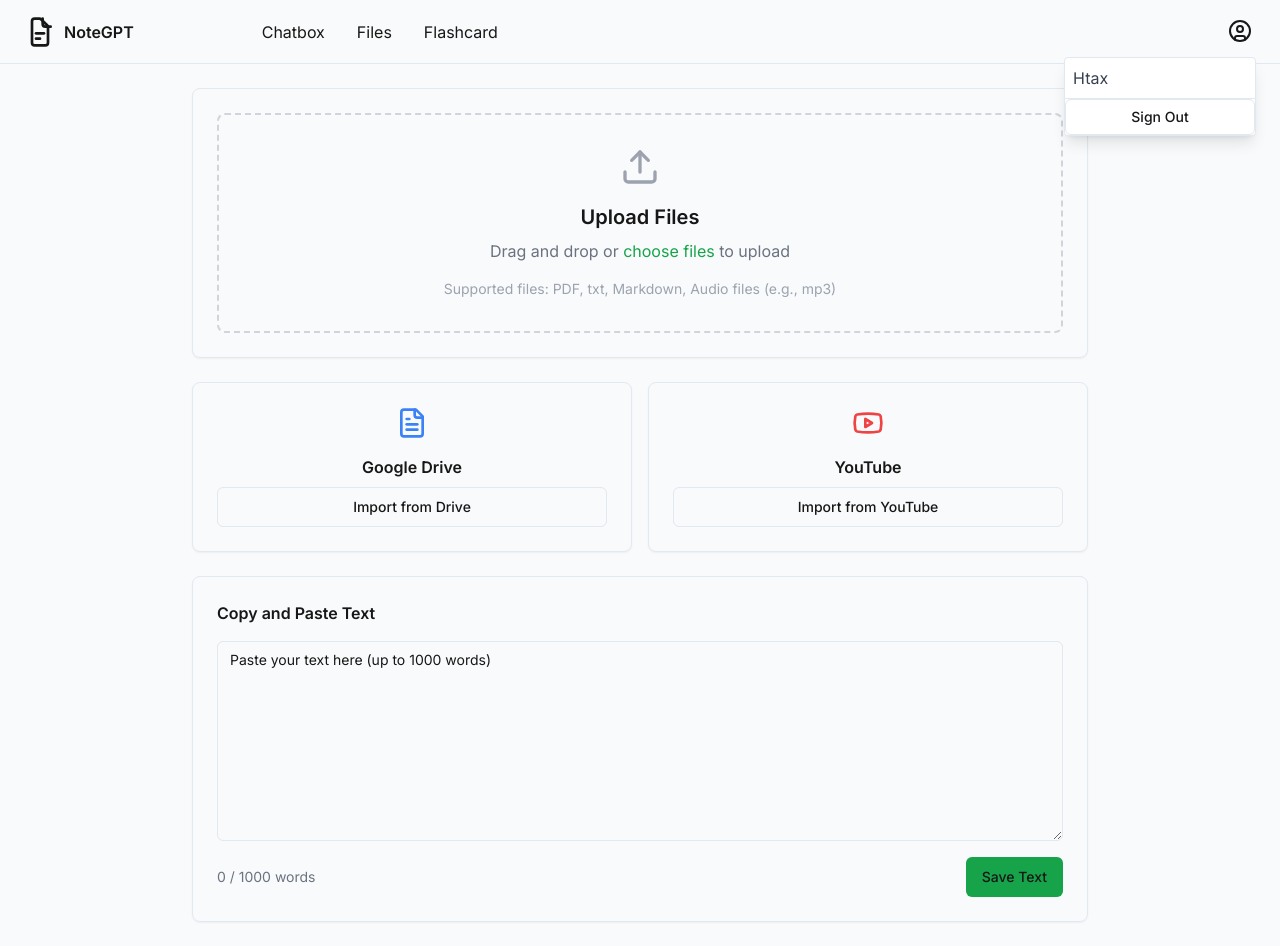
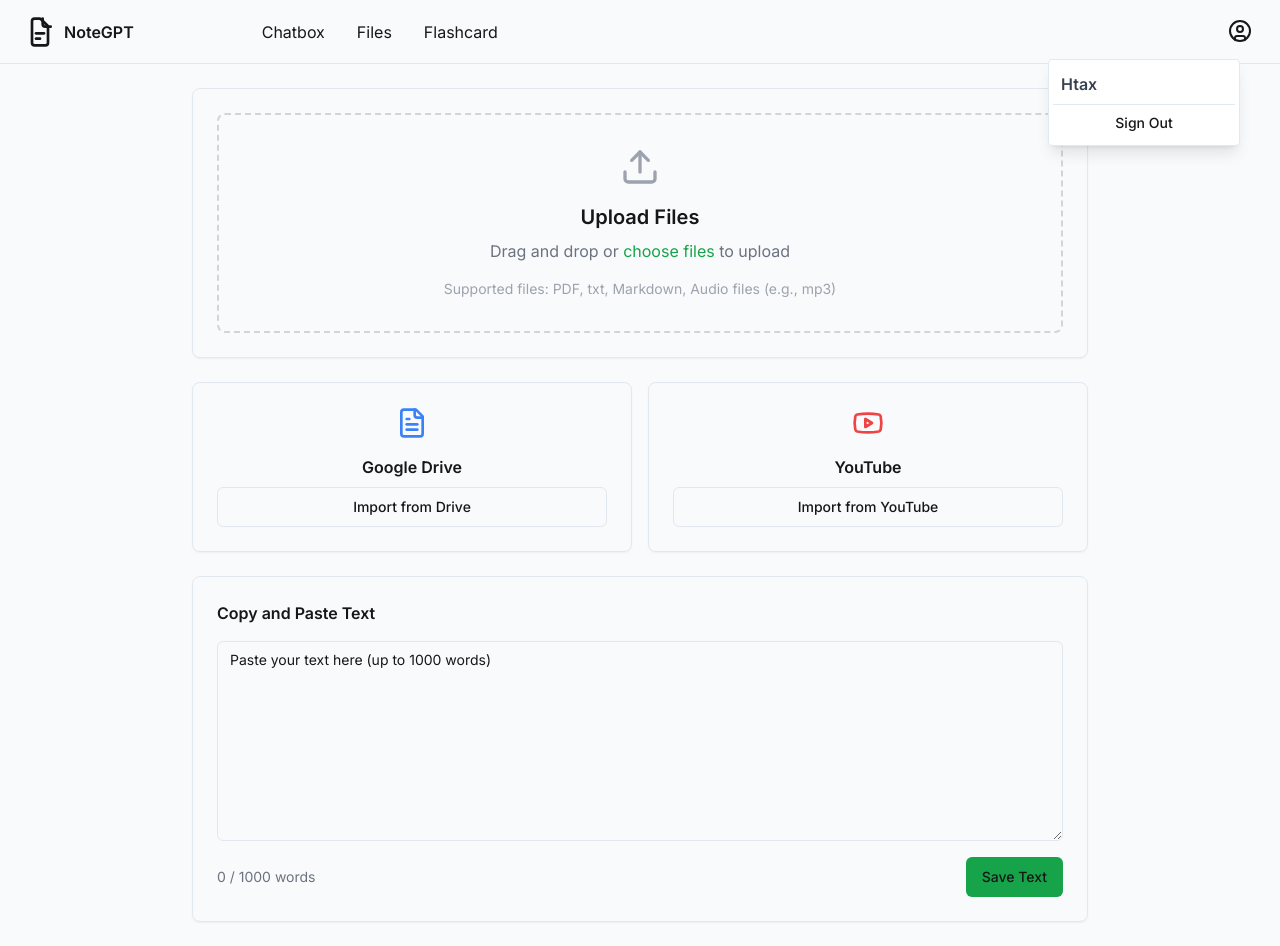
Before and after one commit to Htaaxx/NotebookLLM, a Next.js app in the folder front-end/: page /files in a window 1280 px wide. Both pictures are taken after a click on the button 1240 px from the left and 30 px from the top of the page. Built offline with nearby package versions, Linux system fonts and the light colour scheme.

Commit message:
fixing sign out button.

```diff
--- a/front-end/src/components/nav-bar.tsx
+++ b/front-end/src/components/nav-bar.tsx
@@ -5,18 +5,21 @@ import { UserCircle } from "lucide-react"
 import { Logo } from "./logo"
 import { authAPI } from "../lib/api"
 import { Button } from "@/components/ui/button"
+import { DropdownMenu, DropdownMenuTrigger, DropdownMenuContent, DropdownMenuItem } from "@/components/ui/dropdown-menu"
 
 export function NavBar() {
-  const [showDropdown, setShowDropdown] = useState(false)
-
   const handleSignOut = async () => {
+    console.log("Sign out button clicked");
     try {
       await authAPI.signOut()
+      console.log("Sign out successful");
       window.location.href = "/";
     } catch (error) {
       console.error("Sign out failed", error)
     }
   }
+
+  const userName = "Htax"; // Replace with dynamic user name retrieval logic
 
   return (
     <nav className="flex items-center h-16 px-6 border-b">
@@ -36,17 +39,26 @@ export function NavBar() {
         </Link>
       </div>
       <div className="ml-auto relative">
-        <button className="p-1 rounded-full hover:bg-gray-100" onClick={() => setShowDropdown(!showDropdown)}>
-          <UserCircle className="w-6 h-6" />
-        </button>
-        {showDropdown && (
-          <div className="absolute right-0 mt-2 w-48 bg-white border rounded shadow-lg">
-            <div className="p-2 border-b text-gray-700">Htax</div>
-            <Button variant="outline" size="sm" className="w-full text-left" onClick={handleSignOut}>
-              Sign Out
-            </Button>
-          </div>
-        )}
+        <DropdownMenu>
+          <DropdownMenuTrigger asChild>
+            <button className="p-1 rounded-full hover:bg-gray-100">
+              <UserCircle className="w-6 h-6" />
+            </button>
+          </DropdownMenuTrigger>
+          <DropdownMenuContent className="absolute right-0 mt-2 w-48 bg-white border rounded shadow-lg">
+            <div className="p-2 border-b text-gray-700 font-semibold">{userName}</div>
+            <DropdownMenuItem asChild>
+              <Button
+                variant="ghost"
+                size="sm"
+                className="w-full text-left cursor-pointer hover:bg-gray-200"
+                onClick={handleSignOut}
+              >
+                Sign Out
+              </Button>
+            </DropdownMenuItem>
+          </DropdownMenuContent>
+        </DropdownMenu>
       </div>
     </nav>
   )
```
